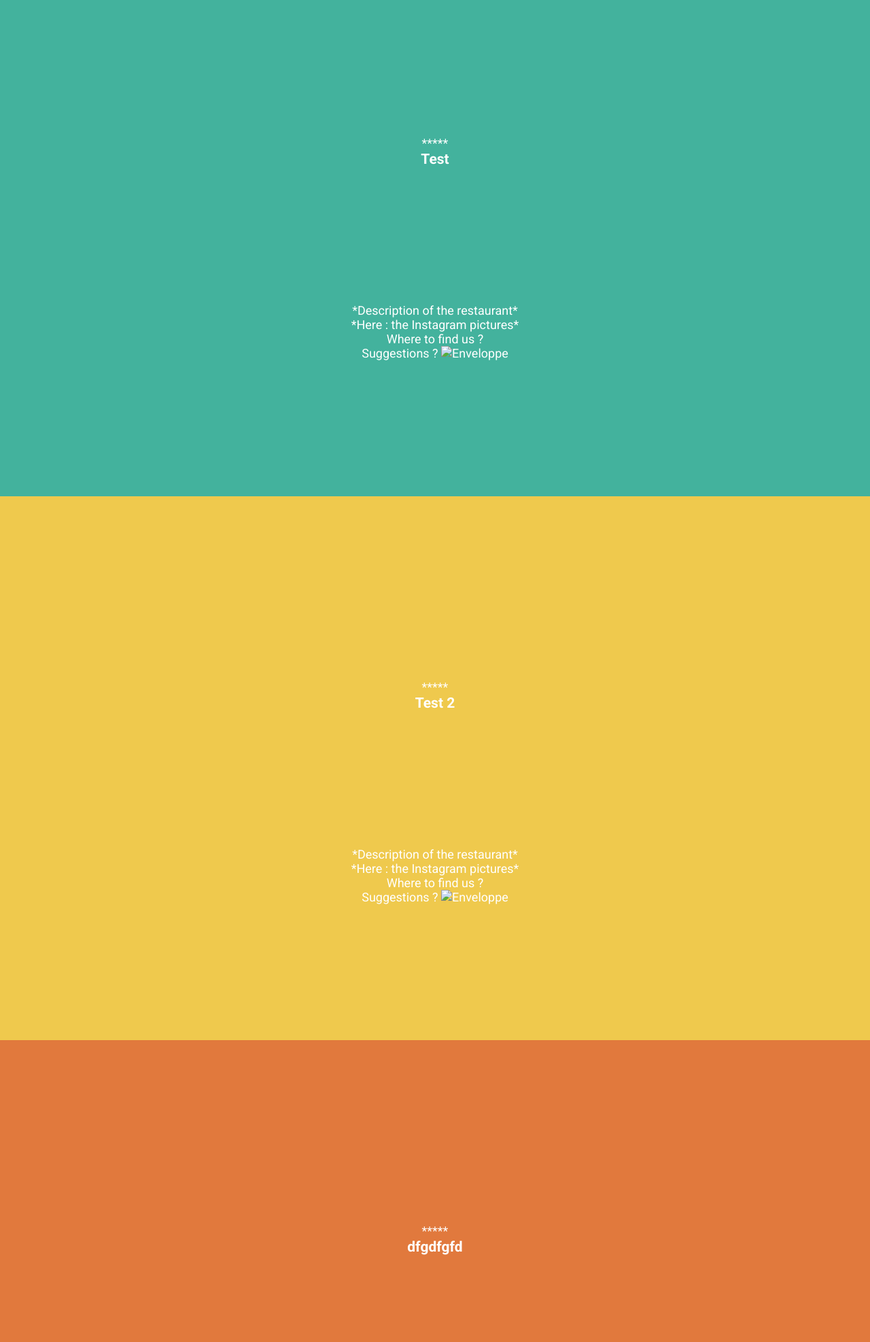
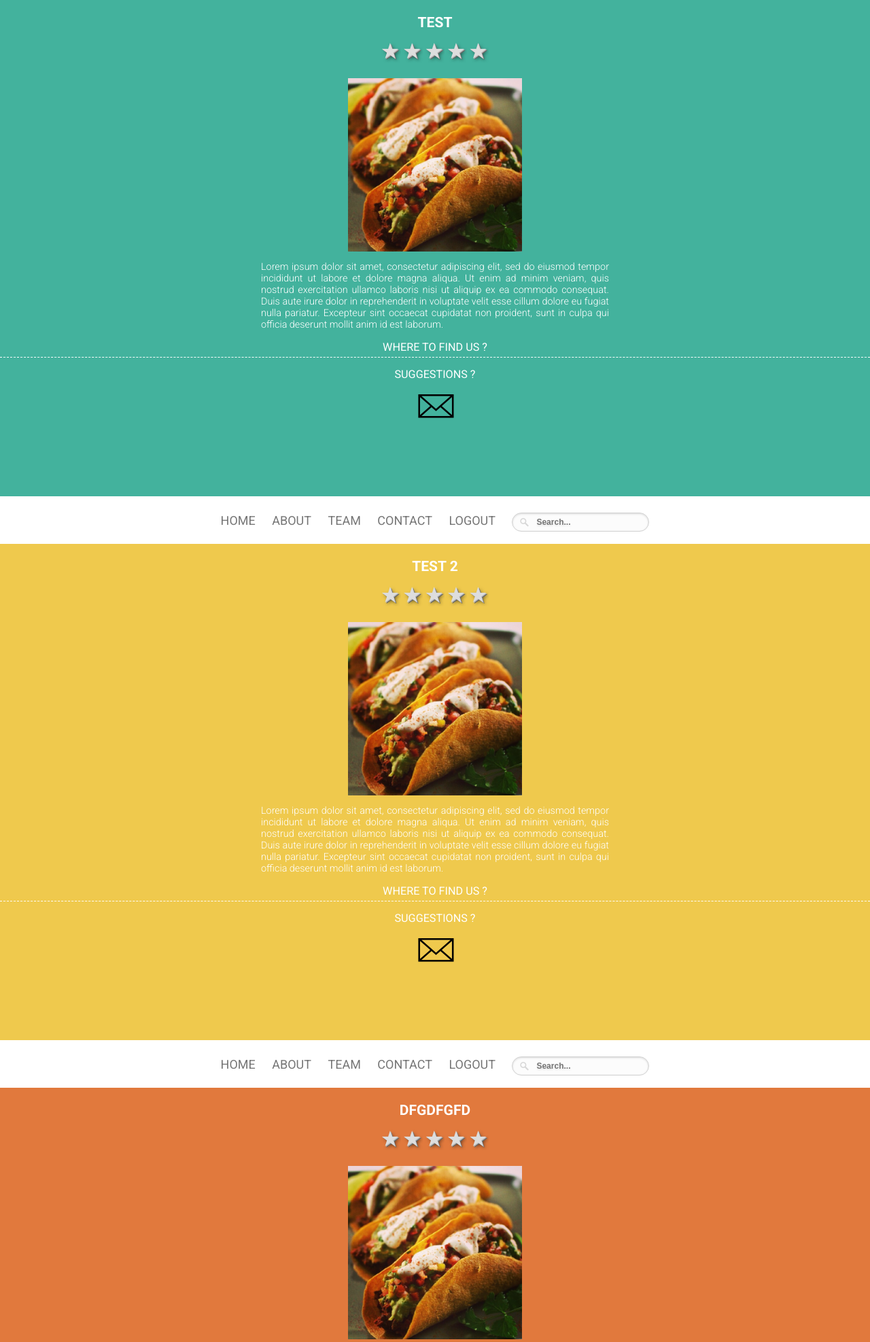
Before and after one commit to ClocloHoho/GroupProject4, a PHP site: page /mainPage.php in a window 1280 px wide. Shown: the part 70-2044 px from the top of the page at 68% size. Run offline with PHP 8.4, Linux system fonts and the light colour scheme; data comes from the database, SQL or seed files in the repository; some libraries are stand-ins or nearby versions.

Commit message:
Design main page
Still a problem with the different background and the infinite list of
restaurants

```diff
--- a/css/mainPage.css
+++ b/css/mainPage.css
@@ -45,10 +45,6 @@ section {
 	background: #43b29d;
 }
 
-#screen1 p {
-	padding-top: 200px;
-}
-
 #screen2 {
 	background: #efc94d;
 }
@@ -61,8 +57,20 @@ section {
 *CONTAINER
 */
 
-#container{
-	padding-top: 5%;
+h1{
+	color: #ffffff;
+	text-transform: uppercase;
+	margin-top: 20px;
+}
+
+p{
+	color: #ffffff;
+	width: 40%;
+	text-align: justify;
+	margin-left: auto;
+	margin-right: auto;
+	font-weight: 100;
+	font-size: 0.8em;
 }
 
 /*
@@ -98,6 +106,121 @@ section {
     }
 
 /*
+*INTERACTIONS
+*/
+
+.interactions{
+	color: #ffffff;
+	list-style: none;
+	padding: 0;
+	box-sizing: border-box;
+	font-family: "Roboto", "proxima-nova-extra-condensed", Arial, sans-serif;
+}
+
+.interactions > li{
+	display: inline-block;
+	box-sizing: border-box;
+	border-top: 1px dashed #ffffff;
+	width: 100%;
+	text-align: center;
+	padding: 10px 0 0;
+}
+
+.interactions > li:first-child{
+	border-top: none;
+}
+
+.interactions .name{
+	display: block;
+	text-transform: uppercase;
+	font-size: 0.9em;
+	padding-top: 5px;
+}
+
+.interactions .value{
+	display: block;
+	font-size: 0.7em;
+	padding: 5px 0 0;
+	text-transform: uppercase;
+}
+
+/*
+*RATING
+*/
+
+.rating {
+  font-weight: bold;
+	/*margin-left:440px;*/
+	width:55%;
+	height:40px;
+	text-align: center;
+	margin: 15px;
+
+}
+
+.rating:not(:checked) > input {
+    position:absolute;
+    top:-9999px;
+    clip:rect(0,0,0,0);
+}
+
+.rating:not(:checked) > label {
+    float:right;
+    width:1em;
+    padding:0 .1em;
+    overflow:hidden;
+    white-space:nowrap;
+    cursor:pointer;
+    font-size:150%;
+    line-height:1.2;
+    color:#ddd;
+    text-shadow:1px 1px #bbb, 2px 2px #666, .1em .1em .2em rgba(0,0,0,.5);
+}
+
+.rating:not(:checked) > label:before {
+    content: '★ ';
+}
+
+.rating > input:checked ~ label {
+    color: #f70;
+    text-shadow:1px 1px #c60, 2px 2px #940, .1em .1em .2em rgba(0,0,0,.5);
+}
+
+.rating:not(:checked) > label:hover,
+.rating:not(:checked) > label:hover ~ label {
+    color: gold;
+    text-shadow:1px 1px goldenrod, 2px 2px #B57340, .1em .1em .2em rgba(0,0,0,.5);
+}
+
+.rating > input:checked + label:hover,
+.rating > input:checked + label:hover ~ label,
+.rating > input:checked ~ label:hover,
+.rating > input:checked ~ label:hover ~ label,
+.rating > label:hover ~ input:checked ~ label {
+    color: #ea0;
+    text-shadow:1px 1px goldenrod, 2px 2px #B57340, .1em .1em .2em rgba(0,0,0,.5);
+}
+
+.rating > label:active {
+    position:relative;
+    top:2px;
+    left:2px;
+}
+
+/*
+*IMAGE
+*/
+
+img#admin_photo
+{
+	width: 20%;
+	height: 20;
+	margin-bottom: 10px;
+}
+
+
+
+/*
 *FOOTER
 */
 footer{
--- a/mainPage.php
+++ b/mainPage.php
@@ -13,20 +13,55 @@ function showRestaurants()
         while ($row = mysql_fetch_assoc($query)) {
             $i++;
             ?>
-            <section class="entry" id="<?php echo($i); ?>" itemscope itemtype="http://schema.org/CreativeWork">
-                <div class="wrapper">
-                    <div class="header-row">
-                        <div class="content-name">
-                            <span class="name">*****</span>
+            <section id="<?php echo($i); ?>">
+            	<nav>
+					<ul>
+						<li><a href="index.php?page=mainPage">Home</a></li>
+						<li><a href="index.php?page=aboutSite">About</a></li>
+						<li><a href="index.php?page=aboutUs">Team</a></li>
+						<li><a href="index.php?page=contactUs">Contact</a></li>
+						<li><a href="#">Logout</a></li>
+						<li>
+							<form method="get" action="/search" id="search">
+  								<input name="q" type="text" size="40" placeholder="Search..." />
+							</form>
+						</li>
+					</ul>
+				</nav>
+
+            	<div id="container">
+
+                        <h1><?php echo($row['restaurantName']); ?></h1>
+
+                        <div id="rating">
+
+  						<div class="rating">
+							<input type="radio" id="star1" name="rating" value="5" /><label for="star1" title="Sucks big time"> </label>
+							<input type="radio" id="star2" name="rating" value="4" /><label for="star2" title="Kinda bad"> </label>
+							<input type="radio" id="star3" name="rating" value="3" /><label for="star3" title="Meh"> </label>
+							<input type="radio" id="star4" name="rating" value="2" /><label for="star4" title="Pretty good"> </label>
+    						<input type="radio" id="star5" name="rating" value="1" /><label for="star5" title="Rocks!"> </label>
 						</div>
-                        <div class="content">
-                            <h3><?php echo($row['restaurantName']); ?></h3>
-                            <p>*Description of the restaurant*</p>
+
+						<!--<strong class="choice"> </strong>-->
 						</div>
-                        <div class="apiinplus">
-                            <aside class="image-area">
-                                *Here : the Instagram pictures*
-                            </aside>
+
+<script>
+
+$(':radio').change(
+  function(){
+    $('.choice').text( this.value + ' stars' );
+      var ratingNum = this.value;
+	  console.log(ratingNum);
+
+  }
+)
+</script>
+
+<img src="img/restaurant1_insta.jpg" alt="Photo Restaurant" id="admin_photo"/>
+
+<p>Lorem ipsum dolor sit amet, consectetur adipiscing elit, sed do eiusmod tempor incididunt ut labore et dolore magna aliqua. Ut enim ad minim veniam, quis nostrud exercitation ullamco laboris nisi ut aliquip ex ea commodo consequat. Duis aute irure dolor in reprehenderit in voluptate velit esse cillum dolore eu fugiat nulla pariatur. Excepteur sint occaecat cupidatat non proident, sunt in culpa qui officia deserunt mollit anim id est laborum.</p>
+
                         <ul class="interactions">
                             <li>
                                 <span class="name">Where to find us ?</span>
@@ -54,11 +89,9 @@ function showRestaurants()
                             </li>
                             <li>
                                 <span class="name">Suggestions ?</span>
-                                    <span class="value"><img src="" alt="Enveloppe"/></span>
+                                <span class="value"><img src="img/email.png" alt="Enveloppe"/></span>
                             </li>
                         </ul>
-                        </div>
-            		</div>
                         </div>
             </section>
 
@@ -81,32 +114,15 @@ function showRestaurants()
 <body>
 
 <section id="screen1">
-
-	<nav>
-		<ul>
-			<li><a href="index.php?page=mainPage">Home</a></li>
-			<li><a href="index.php?page=aboutSite">About</a></li>
-			<li><a href="index.php?page=aboutUs">Team</a></li>
-			<li><a href="index.php?page=contactUs">Contact</a></li>
-			<li><a href="#">Logout</a></li>
-			<li>
-				<form method="get" action="/search" id="search">
-  					<input name="q" type="text" size="40" placeholder="Search..." />
-				</form>
-			</li>
-		</ul>
-	</nav>
-
-<p>
+	<div id="container">
 	<?php
     showRestaurants();
 	?>
-</p>
-
-
+	</div>
 </section>
 
 <section id="screen2"></section>
+
 <section id="screen3"></section>
 
 <footer>
@@ -132,6 +148,7 @@ function showRestaurants()
 	</script>
 	<div id="terms"><a href="index.php?page=terms">Terms & Conditions</a></div>
 </footer>
+
 <script type="text/javascript" src="http://ajax.googleapis.com/ajax/libs/jquery/1.10.2/jquery.min.js"></script>
 
 <script>
```
Lines whose indentation alone changed are shown as unchanged.
